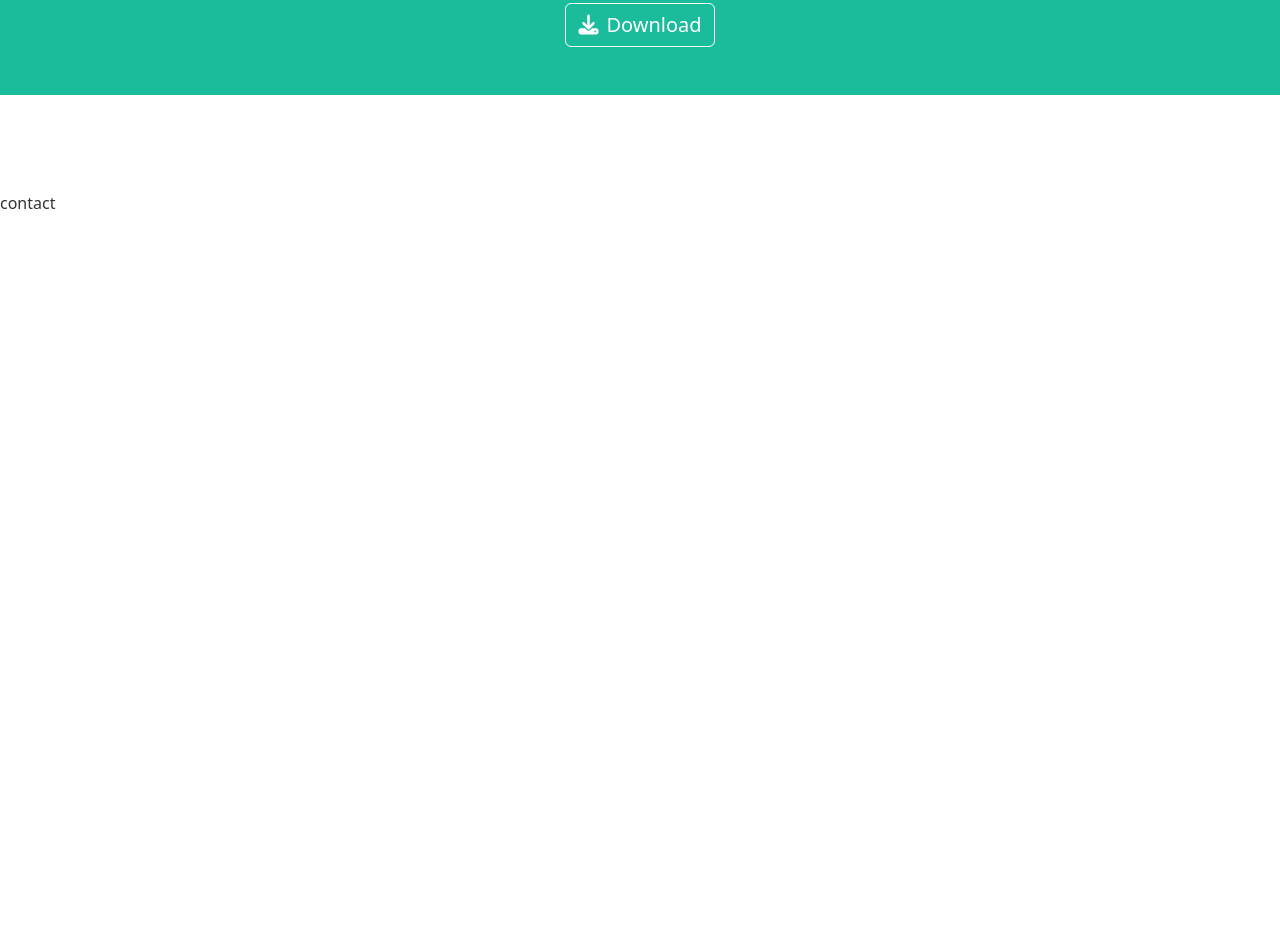
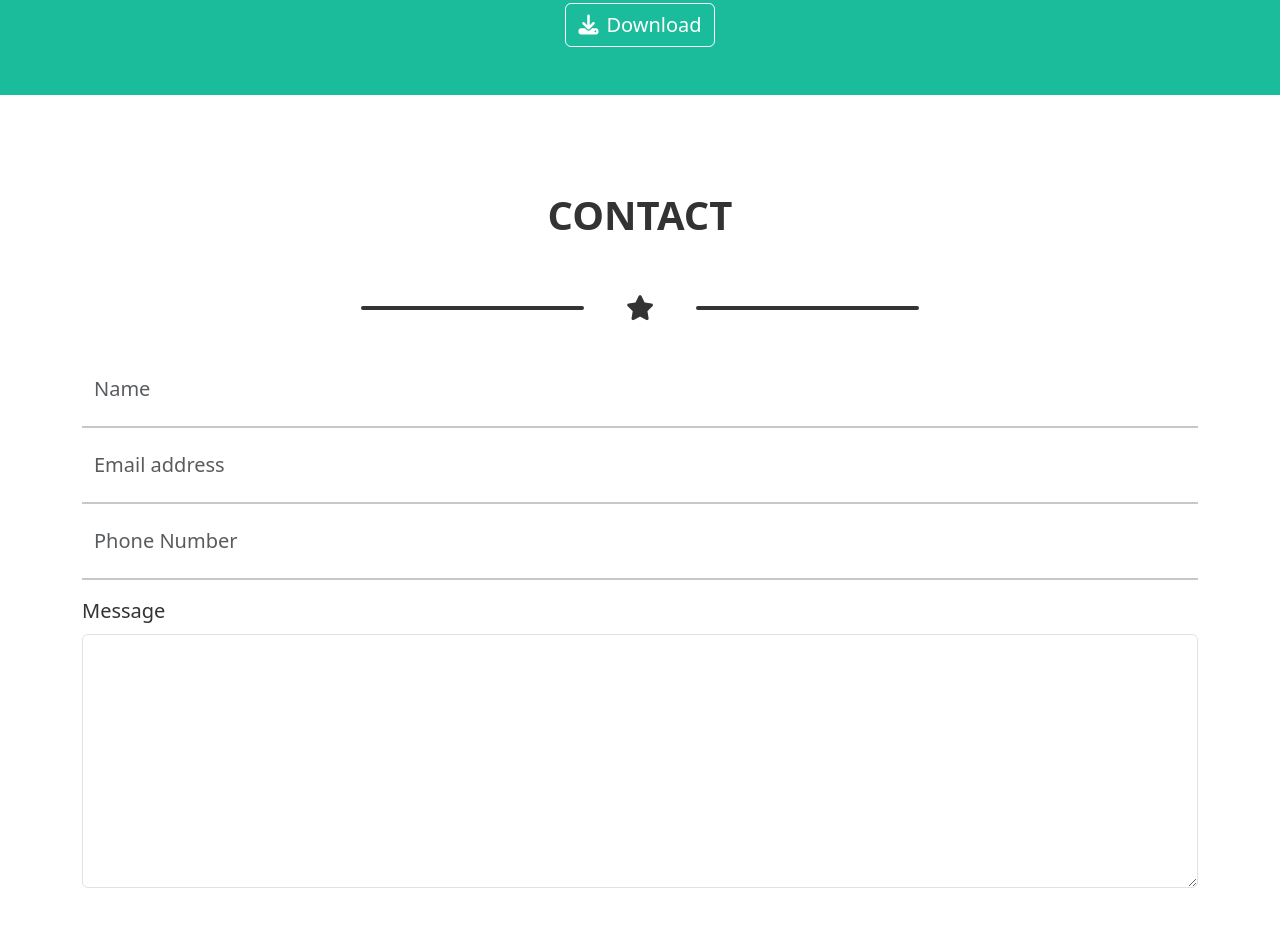
Before and after one commit to Christian01881/html-css-bootstrap-freelancer, a plain HTML site: page index.html in a window 1280 px wide. Shown: the part 2137-3064 px from the top of the page. Before the commit the page ends 2448 px from the top, so only its background shows below. Drawn offline with nearby package versions, Linux system fonts and the light colour scheme.

Commit message:
add- Contact section

```diff
--- a/index.html
+++ b/index.html
@@ -106,13 +106,40 @@
                 <div class="mt-5">
                     <button type="button" class="btn btn-outline-primary border-white text-white fs-5"><i class="fa-solid fa-download pe-2"></i>Download</button>
                 </div>
-
             </div>
         </section>
         <section id="Contact" class="my-5 py-5">
-            contact
+            <div class="container">
+                <h2 class="display-6 fw-semibold text-uppercase text-center">Contact</h2>
+                <div class="CPM-icon-black w-50 mx-auto d-flex align-items-center py-5 text-center">
+                    <i class="fa-solid fa-star"></i>
+                </div>
+                <form>
+                   <div class="mb-3">
+                    <input type="text" class="form-control fs-5 border-0" name="User-Name" placeholder="Name">
+                   </div>
+                   <hr class="text-dark border-2 border-dark">
+                   <div class="mb-3">
+                    <input type="email" class="form-control fs-5 border-0" name="User-Email" placeholder="Email address">
+                   </div>
+                   <hr class="text-dark border-2 border-dark">
+                   <div class="mb-3">
+                    <input type="text" class="form-control fs-5 border-0" name="User-Number" placeholder="Phone Number">
+                   </div>
+                   <hr class="text-dark border-2 border-dark">
+                   <div class="mb-3">
+                    <label for="message" class="form-label fs-5 border-0">Message</label>
+                    <textarea name="message" id="message"  cols="30" rows="10" class="form-control">
+
+                    </textarea>
+                   </div>
+                </form>
+            </div>
         </section>
     </main>
+    <footer>
+
+    </footer>
 
 
     <script src="https://cdn.jsdelivr.net/npm/bootstrap@5.3.0-alpha1/dist/js/bootstrap.bundle.min.js" integrity="sha384-w76AqPfDkMBDXo30jS1Sgez6pr3x5MlQ1ZAGC+nuZB+EYdgRZgiwxhTBTkF7CXvN" crossorigin="anonymous"></script>
```
